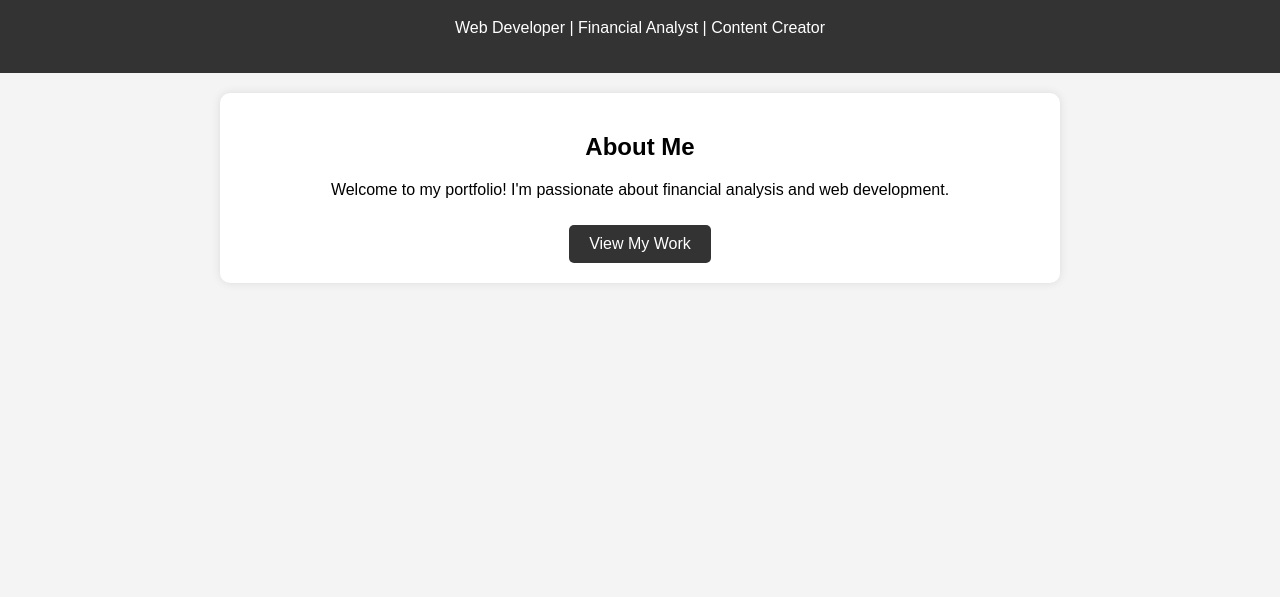
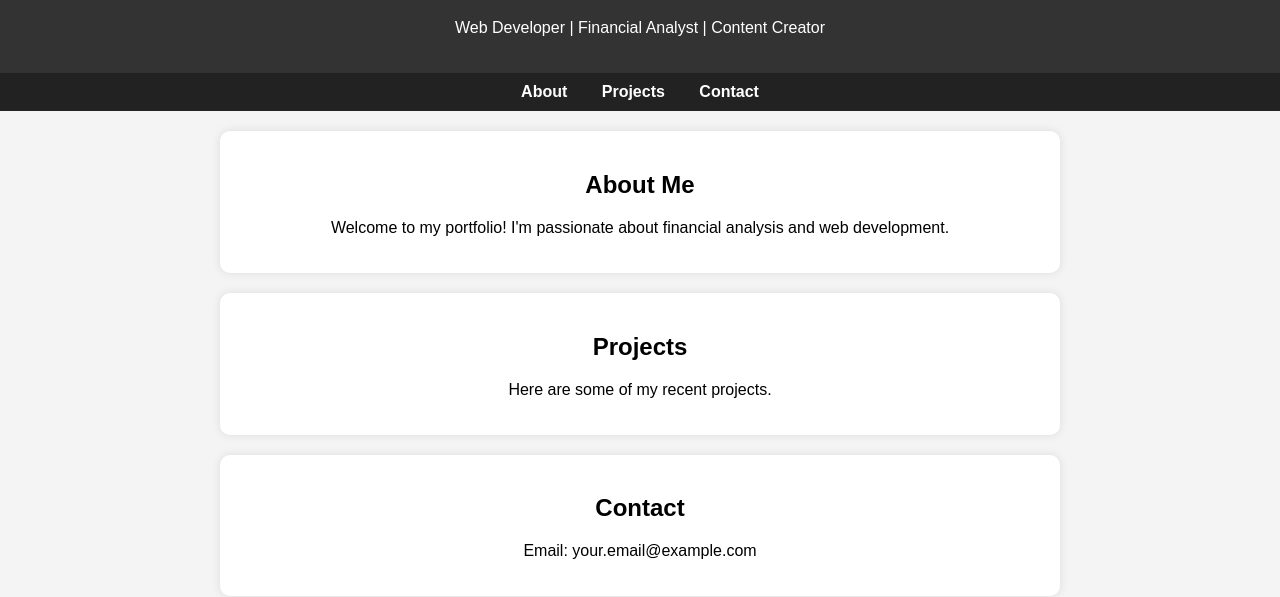
Before and after one commit to kieran168/portfolio_website, a plain HTML site: page index.html in a window 1280 px wide. Shown: the part 81-678 px from the top of the page. Drawn offline with Linux system fonts and the light colour scheme.

Commit message:
Update index.html

```diff
--- a/index.html
+++ b/index.html
@@ -34,6 +34,19 @@
             text-decoration: none;
             border-radius: 5px;
         }
+        nav {
+            background-color: #222;
+            padding: 10px;
+        }
+        nav a {
+            color: white;
+            text-decoration: none;
+            margin: 0 15px;
+            font-weight: bold;
+        }
+        .section {
+            padding: 20px;
+        }
     </style>
 </head>
 <body>
@@ -41,10 +54,22 @@
         <h1>Your Name</h1>
         <p>Web Developer | Financial Analyst | Content Creator</p>
     </header>
-    <div class="container">
+    <nav>
+        <a href="#about">About</a>
+        <a href="#projects">Projects</a>
+        <a href="#contact">Contact</a>
+    </nav>
+    <div id="about" class="container section">
         <h2>About Me</h2>
         <p>Welcome to my portfolio! I'm passionate about financial analysis and web development.</p>
-        <a href="#projects" class="btn">View My Work</a>
+    </div>
+    <div id="projects" class="container section">
+        <h2>Projects</h2>
+        <p>Here are some of my recent projects.</p>
+    </div>
+    <div id="contact" class="container section">
+        <h2>Contact</h2>
+        <p>Email: your.email@example.com</p>
     </div>
 </body>
 </html>
```
